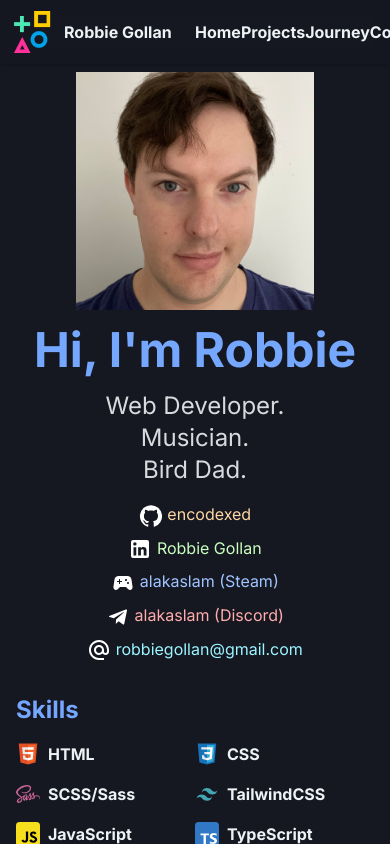
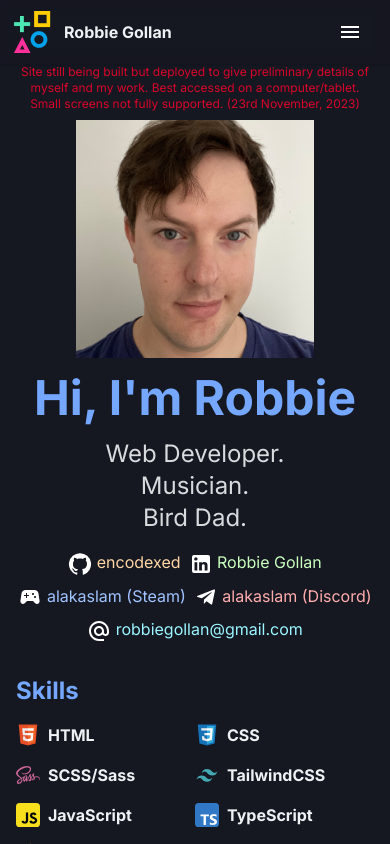
Before and after one commit to encodexed/alakaslam-portfolio, a Next.js app: page / in a window 390 px wide. Shown: the top 844 px of the page. Built offline with nearby package versions, Linux system fonts and the light colour scheme.

Commit message:
adds collapsible navbar, disclaimers

```diff
--- /dev/null
+++ b/src/app/components/NavDropdown/index.tsx
@@ -0,0 +1,57 @@
+"use client";
+
+import { Menu } from "@mui/icons-material";
+import Button from "@mui/material/Button";
+import MenuComponent from "@mui/material/Menu";
+import MenuItem from "@mui/material/MenuItem";
+import Link from "next/link";
+import { useState } from "react";
+
+const NavDropdown = () => {
+	const [anchorEl, setAnchorEl] = useState<null | HTMLElement>(null);
+	const open = Boolean(anchorEl);
+	const handleClick = (event: React.MouseEvent<HTMLButtonElement>) => {
+		setAnchorEl(event.currentTarget);
+	};
+	const handleClose = () => {
+		setAnchorEl(null);
+	};
+
+	return (
+		<div className='sm:hidden'>
+			<Button
+				id='basic-button'
+				aria-controls={open ? "basic-menu" : undefined}
+				aria-haspopup='true'
+				aria-expanded={open ? "true" : undefined}
+				onClick={handleClick}
+			>
+				<Menu sx={{ color: "white" }} />
+			</Button>
+			<MenuComponent
+				id='basic-menu'
+				anchorEl={anchorEl}
+				open={open}
+				onClose={handleClose}
+				MenuListProps={{
+					"aria-labelledby": "basic-button",
+				}}
+			>
+				<MenuItem onClick={handleClose}>
+					<Link href='/'>Home</Link>
+				</MenuItem>
+				<MenuItem onClick={handleClose}>
+					<Link href='/projects'>Projects</Link>
+				</MenuItem>
+				<MenuItem onClick={handleClose}>
+					<Link href='/journey'>Journey</Link>
+				</MenuItem>
+				<MenuItem onClick={handleClose}>
+					<Link href='/contact'>Contact</Link>
+				</MenuItem>
+			</MenuComponent>
+		</div>
+	);
+};
+
+export default NavDropdown;
--- a/src/app/components/Navbar/index.tsx
+++ b/src/app/components/Navbar/index.tsx
@@ -1,12 +1,13 @@
 import Image from "next/image";
 import AlakaslamLogo from "../../../../public/images/icon.png";
 import Link from "next/link";
+import NavDropdown from "../NavDropdown";
 
 const Navbar = () => {
 	const navLinksStyle = "font-bold cursor-pointer no-underline";
 
 	return (
-		<nav className='text-brand-body flex justify-between w-full max-w-6xl mx-2 sm:mx-8 md:mx-20'>
+		<nav className='text-brand-body flex justify-between w-full max-w-6xl mx-2 sm:mx-8 md:mx-20 flex-grow sm:flex-auto'>
 			<Link href='/'>
 				<div className='flex justify-between items-center'>
 					<Image
@@ -18,8 +19,9 @@ const Navbar = () => {
 					<p className='font-bold m-0 ml-2'>Robbie Gollan</p>
 				</div>
 			</Link>
-			<div className='w-1/2 flex justify-between items-center max-w-sm'>
-				<ul className=' list-none flex w-full justify-between items-center'>
+			<div className='w-fit sm:w-1/2 justify-between items-center max-w-sm flex'>
+				<NavDropdown />
+				<ul className='list-none w-full justify-between items-center hidden sm:flex'>
 					<li>
 						<Link className={navLinksStyle} href='/'>
 							Home
--- a/src/app/contact/page.tsx
+++ b/src/app/contact/page.tsx
@@ -9,7 +9,8 @@ const ContactPage = () => {
 			<ContentWrapper>
 				<p className='text-xs text-brand-accent text-center'>
 					Site still being built but deployed to give preliminary details of
-					myself and my work. (22nd November, 2023)
+					myself and my work. Best accessed on a computer/tablet. Small screens
+					not fully supported. (23rd November, 2023)
 				</p>
 				<div className='text-brand-body'>
 					This page is coming soon. If you&apos;d like to contact me now, check
--- a/src/app/journey/page.tsx
+++ b/src/app/journey/page.tsx
@@ -10,6 +10,11 @@ const JourneyPage = () => {
 			<Header />
 			<ContentWrapper>
 				<section className='text-brand-body text-center max-w-lg mx-auto mb-4 py-4'>
+					<p className='text-xs text-brand-accent text-center'>
+						Site still being built but deployed to give preliminary details of
+						myself and my work. Best accessed on a computer/tablet. Small
+						screens not fully supported. (23rd November, 2023)
+					</p>
 					<h1 className='text-center font-bold text-5xl text-brand-heading mb-2'>
 						My Journey
 					</h1>
--- a/src/app/page.tsx
+++ b/src/app/page.tsx
@@ -32,6 +32,11 @@ const page = () => {
 		<>
 			<Header />
 			<ContentWrapper>
+				<p className='text-xs text-brand-accent text-center'>
+					Site still being built but deployed to give preliminary details of
+					myself and my work. Best accessed on a computer/tablet. Small screens
+					not fully supported. (23rd November, 2023)
+				</p>
 				<section className='text-brand-body flex flex-col sm:items-start sm:flex-row py-2 gap-8'>
 					<div className='flex flex-col w-full sm:w-1/3 gap-4'>
 						<div className='m-auto w-2/3 sm:w-full'>
@@ -47,7 +52,8 @@ const page = () => {
 								<li>Bird Dad.</li>
 							</ul>
 						</h2>
-						<ul className='flex flex-col gap-2 text-center sm:text-left'>
+						<div className='flex justify-center sm:justify-start'>
+							<ul className='flex flex-wrap sm:flex-col gap-2 justify-center'>
 								<li className='text-spectrum-2'>
 									<Link href='https://github.com/encodexed'>
 										<span className='text-white'>
@@ -87,6 +93,7 @@ const page = () => {
 									robbiegollan@gmail.com
 								</li>
 							</ul>
+						</div>
 					</div>
 
 					<div className='flex flex-col gap-4 w-full sm:w-2/3'>
--- a/src/app/projects/page.tsx
+++ b/src/app/projects/page.tsx
@@ -47,7 +47,8 @@ const ProjectsPage = () => {
 			<ContentWrapper>
 				<p className='text-xs text-brand-accent text-center'>
 					Site still being built but deployed to give preliminary details of
-					myself and my work. (22nd November, 2023)
+					myself and my work. Best accessed on a computer/tablet. Small screens
+					not fully supported. (23rd November, 2023)
 				</p>
 				<section className=' text-brand-body'>
 					<h1 className='text-center text-5xl text-brand-heading font-bold py-4'>
```
Lines whose indentation alone changed are shown as unchanged.
